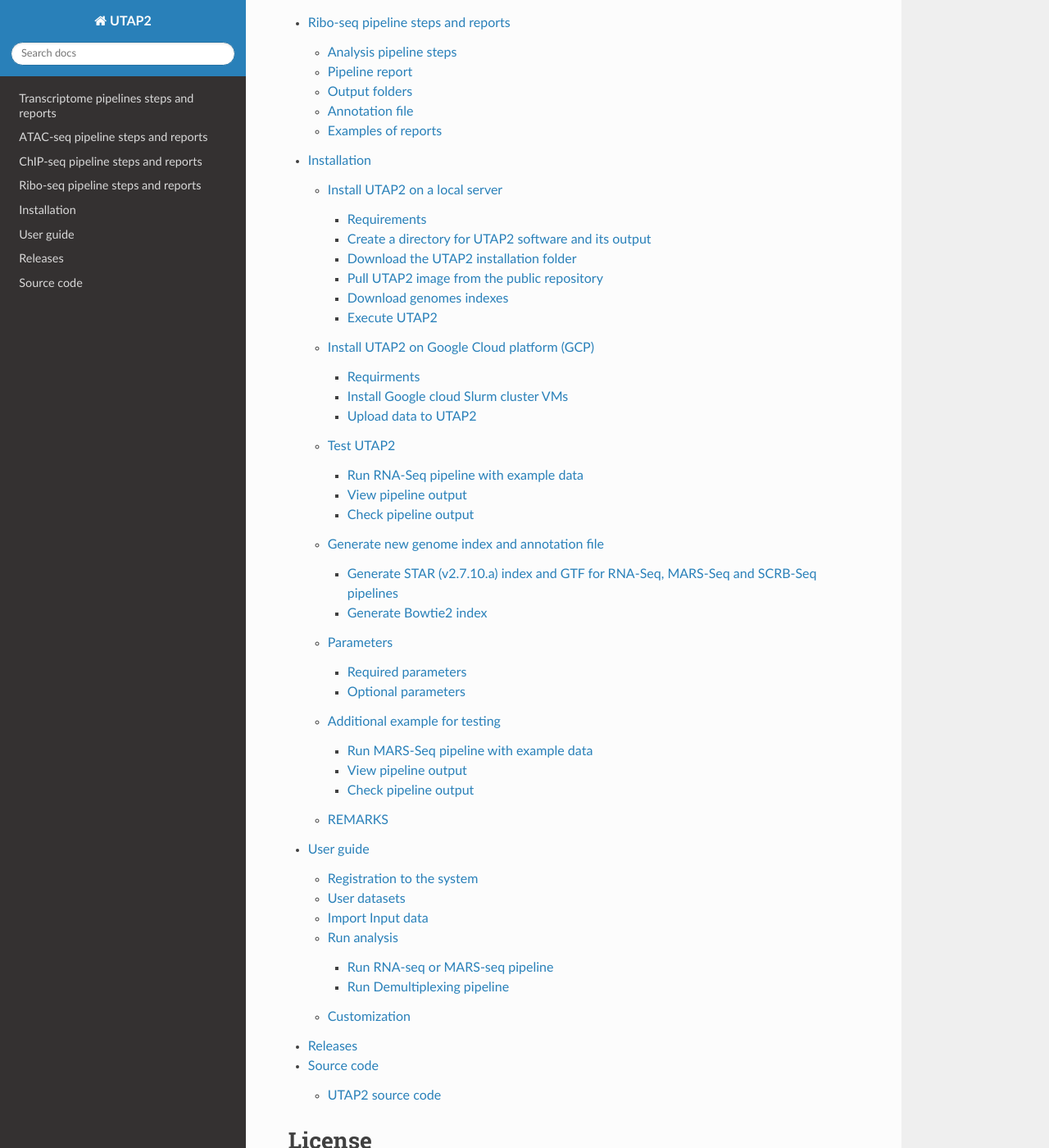
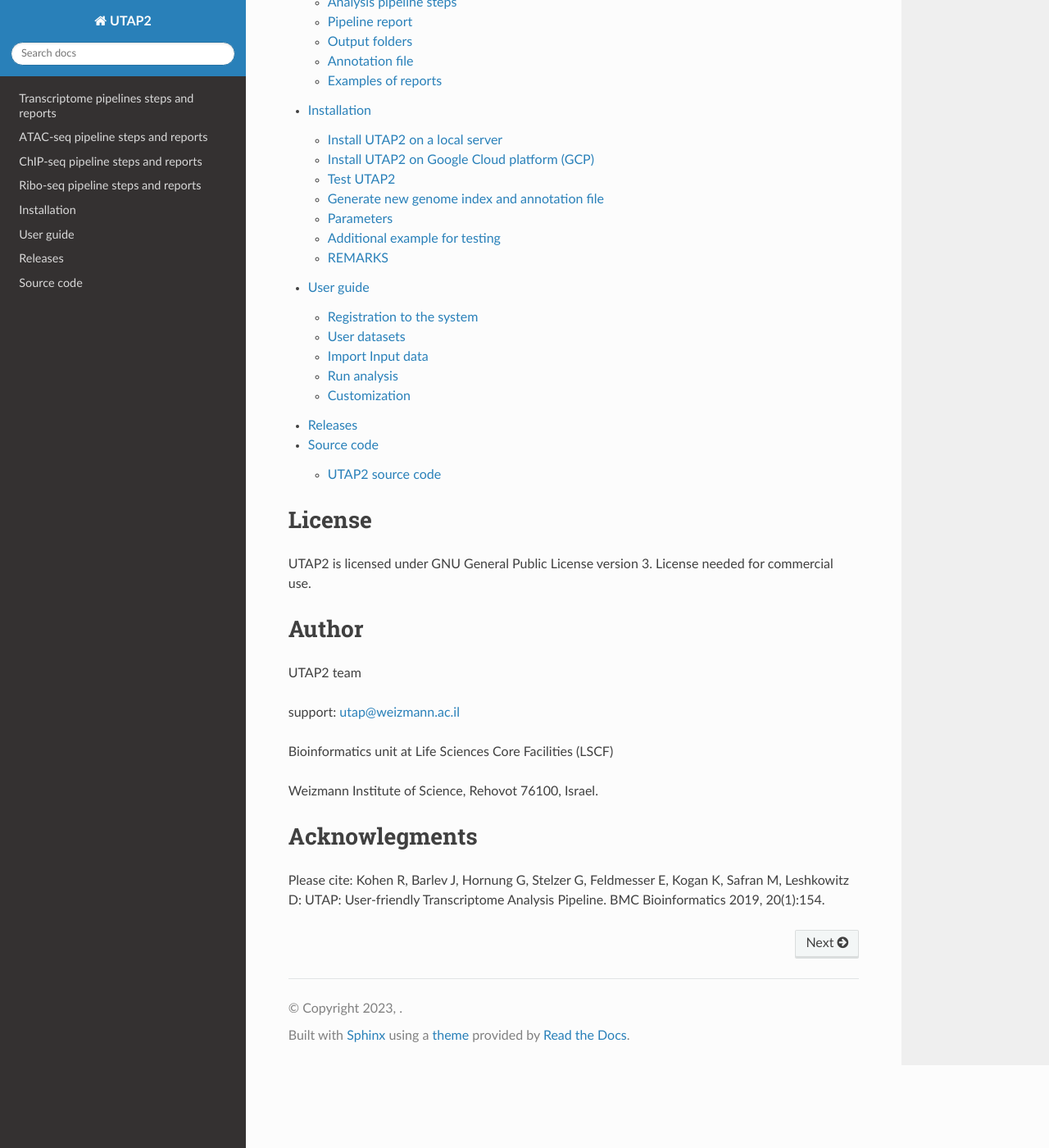
Before and after one commit to utap2/utap2, a Sphinx documentation site: the page built from docs/index.rst, in a window 1280 px wide and 1400 px high, scrolled down 1394 px. Shown: the whole window at 82% size. Built offline with Sphinx 7.4.7 and the Read the Docs theme 3.1.0, drawn with Linux system fonts in a browser that asks for light colours; pages that are not in the unit, such as notebooks, are missing from menus.

Commit message:
Update index.rst

```diff
--- a/docs/index.rst
+++ b/docs/index.rst
@@ -13,11 +13,8 @@
 
 
 
-Run Pipelines
-=============
-
 .. toctree::
-    :maxdepth: 3
+    :maxdepth: 2
 
     rst/rna-mars-seq-results
     rst/atac-seq-results
```
